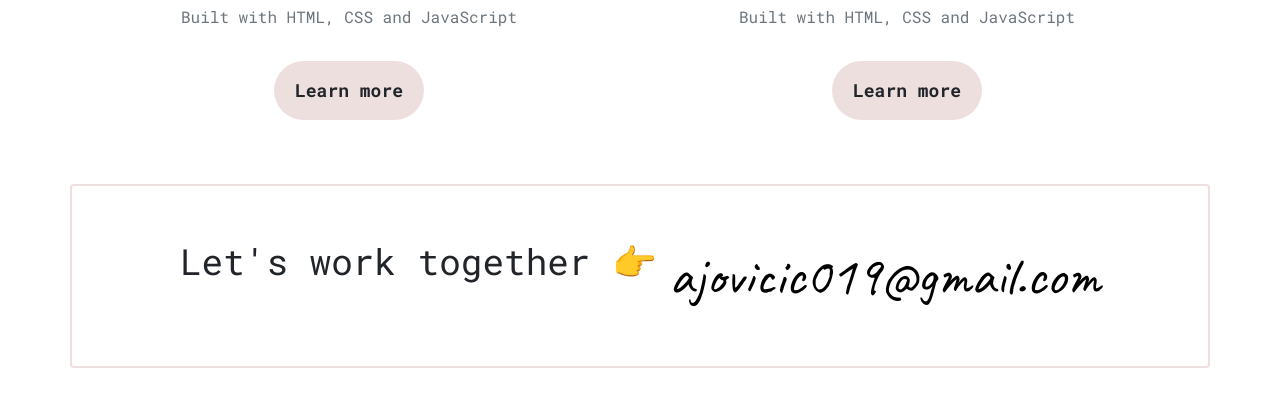
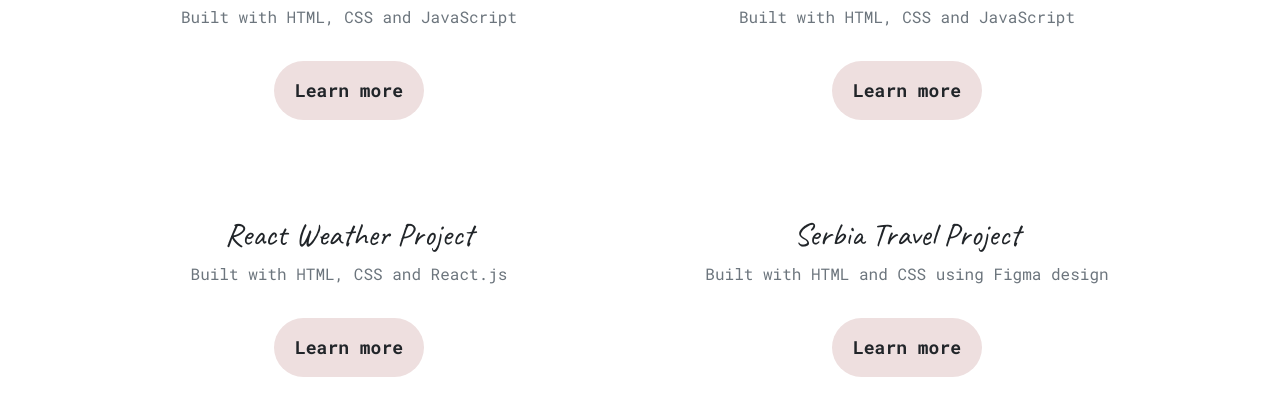
Before and after one commit to ajovicic019/my-portfolio-aj, a plain HTML site: page index.html in a window 1280 px wide. Shown: the part 2032-2442 px from the top of the page. Drawn offline with nearby package versions, Linux system fonts and the light colour scheme.

Commit message:
Updated portfolio with new projects

```diff
--- a/index.html
+++ b/index.html
@@ -112,7 +112,8 @@
       </div>
       <div class="d-flex justify-content-center">
         <a
-          href="#"
+          href="https://dictionary-by-aj.netlify.app/"
+          target="_blank"
           class="btn btn-branding mt-3 mb-5"
           title="Dictionary project"
           >Learn more</a
@@ -172,6 +173,32 @@
               >
             </div>
           </div>
+          <div class="col-lg-6">
+            <h2 class="mt-5">React Weather Project</h2>
+            <p class="text-muted">Built with HTML, CSS and React.js</p>
+
+            <div class="d-flex justify-content-center">
+              <a
+                href="/work.html#react-weather-app"
+                class="btn btn-branding mt-3 mb-5"
+                title="React Weather project"
+                >Learn more</a
+              >
+            </div>
+          </div>
+          <div class="col-lg-6">
+            <h2 class="mt-5">Serbia Travel Project</h2>
+            <p class="text-muted">Built with HTML and CSS using Figma design</p>
+
+            <div class="d-flex justify-content-center">
+              <a
+                href="/work.html#serbia-travel"
+                class="btn btn-branding mt-3 mb-5"
+                title="Serbia Travel project"
+                >Learn more</a
+              >
+            </div>
+          </div>
         </div>
       </div>
     </div>
@@ -180,7 +207,7 @@
         class="container footer-container d-flex justify-content-between d-none d-md-flex"
       >
         <div class="m-5 me-0"><p>Let's work together 👉</p></div>
-        <div class="m-5 ms-0">
+        <div class="m-4 ms-0">
           <a
             href="mailto:ajovicic019@gmail.com"
             title="Email address Andrea Jovicic"
--- a/styles/portfolio.css
+++ b/styles/portfolio.css
@@ -77,7 +77,8 @@
 }
 
 .about-page img {
-  max-width: 600px;
+  max-width: 400px;
+  margin-top: 100px;
 }
 .about-page p {
   line-height: 1.5;
```
Also changed, not shown: about.html (+1 -1 lines), work.html (+5 -2 lines), images/serbia-travel.png (added).
